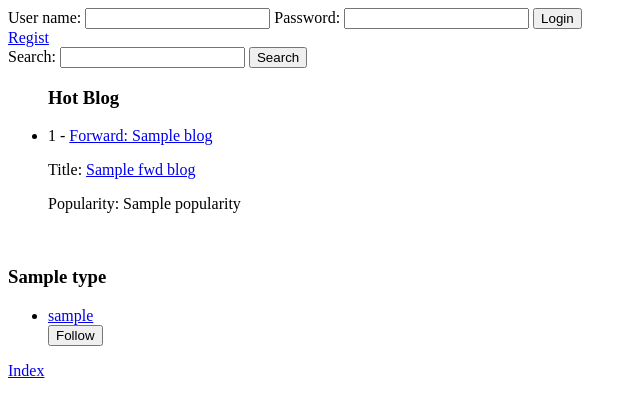
After one commit to TianchenMa/elec9606, a Django app: template blog/templates/blog/relationship.html in a window 1280 px wide. The commit adds this page. Shown: the top 417 px of the page, without its empty margins (0-640 px from the left). Run offline with Django 3.2, Linux system fonts and the light colour scheme; tables that the repository leaves empty hold one stand-in row (values such as "Sample post"); the template is opened without the code that fills it: values that come from a table or form of the project are taken from there, most other values are stand-ins (such as "Sample title", 1, 10 or a date in 2020).

Commit message:
Following and Follower function implemented
FOllowing and Follower function implemented;

Add relationship template;

Modify relevant templates;

Bug fixed.

```diff
--- a/blog/templates/blog/base.html
+++ b/blog/templates/blog/base.html
@@ -25,7 +25,9 @@
             </form>
             <a href="{% url 'blog:usercontrol' 'manage' %}">Manage</a>
             <a href="{% url 'blog:writeblog' %}">Write blog</a>
-            <p><a href="{% url 'blog:news'%}">News</a></p>
+            <a href="{% url 'blog:news'%}">News</a>
+            <p>Followers: <a href="{% url 'blog:usercontrol' 'follower' %}">{{ follower_count }}</a></p>
+            <p>Following: <a href="{% url 'blog:usercontrol' 'following' %}">{{ following_count }}</a></p>
         {% endif %}
 
     {% endblock %}
--- /dev/null
+++ b/blog/templates/blog/relationship.html
@@ -0,0 +1,38 @@
+{% extends 'blog/base.html' %}
+
+{% block content %}
+
+    <h3>{{ type }}</h3>
+    {% if relationships %}
+        <ul>
+            {% if type == 'Following' %}
+                {% for user in relationships %}
+                    <li><a href="{% url 'blog:user' user.id 'homepage' %}">{{ user.username }}</a></li>
+                    <form action="{% url 'blog:user' user.id 'follow' %}" method="post">
+                        <input type="hidden" name="next_page" value="following"/>
+                        {% csrf_token %}
+                        <button type="submit">Unfollow</button>
+                    </form>
+                {% endfor %}
+            {% else %}
+                {% for follow in relationships %}
+                    <li>
+                        <a href="{% url 'blog:user' follow.from_user.id 'homepage' %}">{{ follow.from_user.username }}</a>
+                        {% if follow.from_user in log_user.follow.all %}
+                            <p>Followed</p>
+                        {% else %}
+                            <form action="{% url 'blog:user' follow.from_user.id 'follow' %}" method="post">
+                                <input type="hidden" name="next_page" value="follower"/>
+                                {% csrf_token %}
+                                <button type="submit">Follow</button>
+                            </form>
+                        {% endif %}
+                    </li>
+                {% endfor %}
+            {% endif %}
+        </ul>
+    {% else %}
+        <p>Empty</p>
+    {% endif %}
+
+{% endblock %}
```
Also changed, not shown: blog/views.py (+40 -3 lines).
